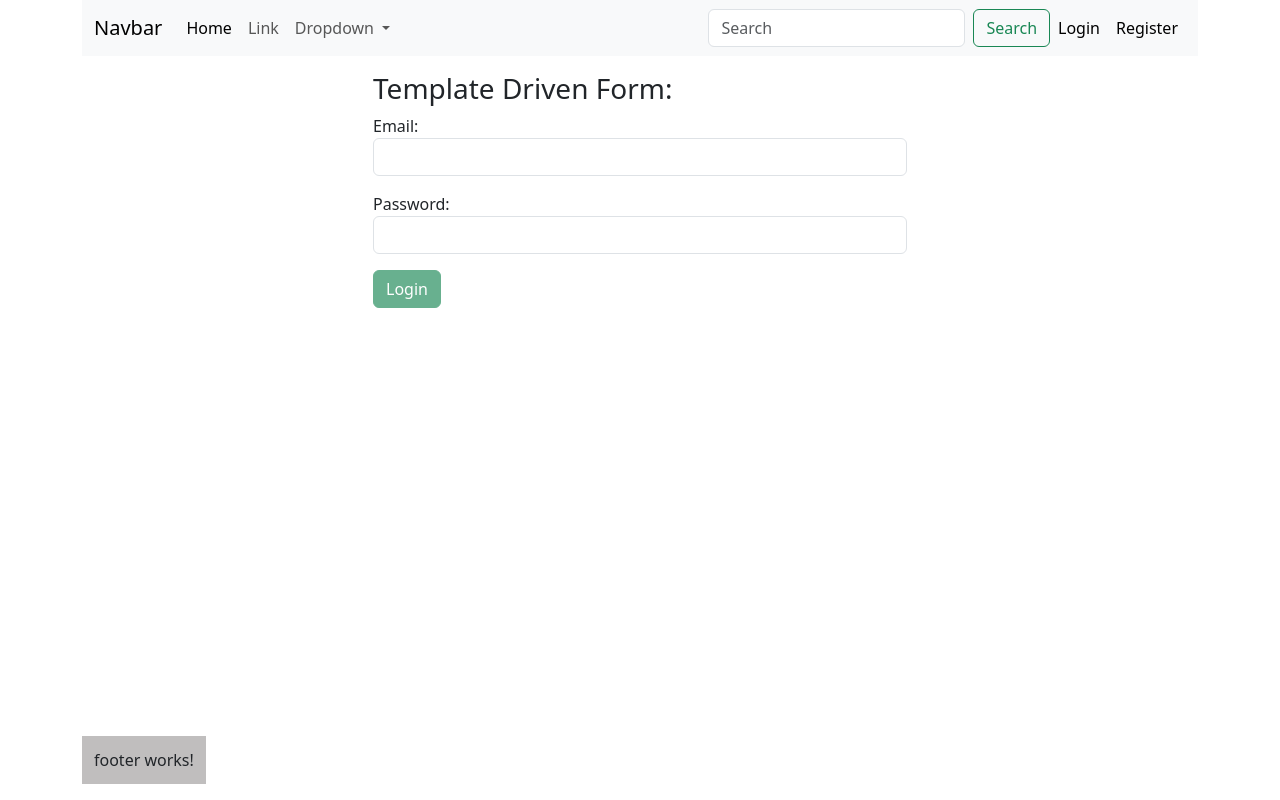
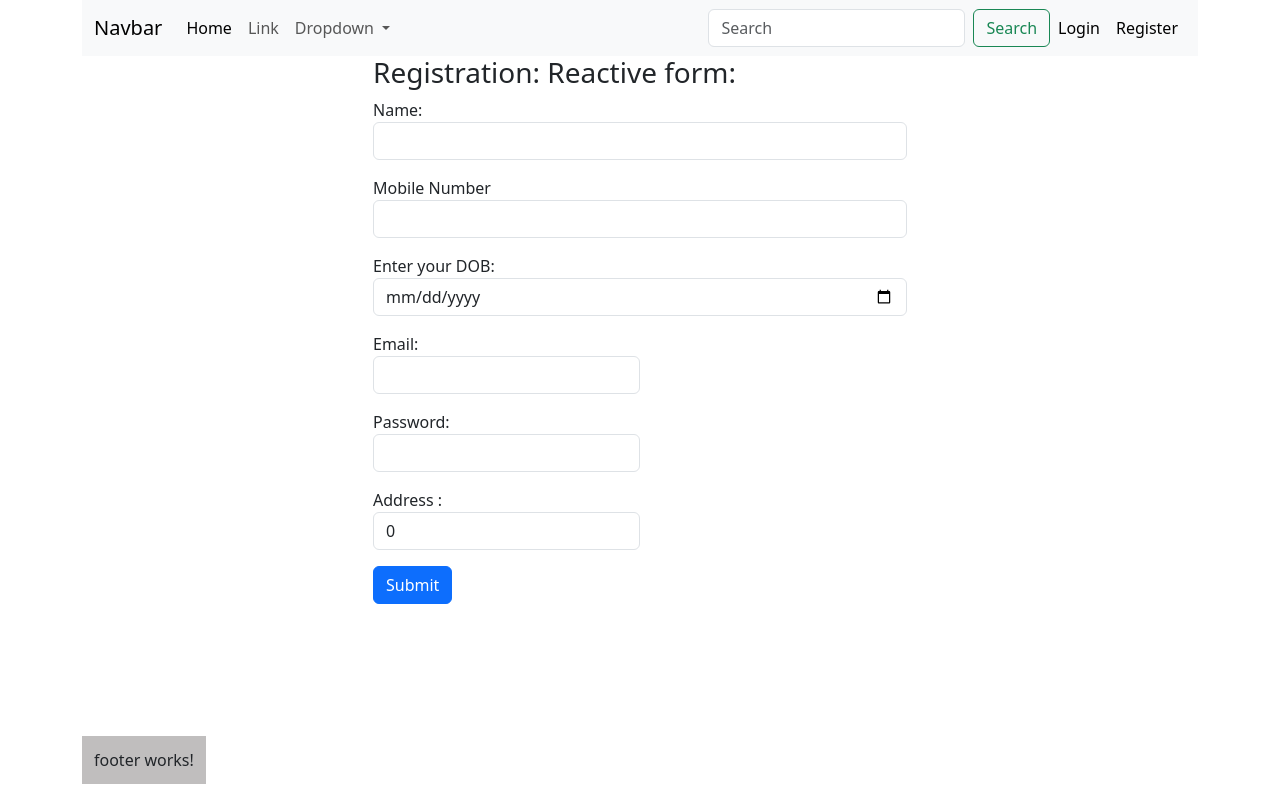
Before and after one commit to sudhansom/EcomAngular, an Angular app: page /sign-up in a window 1280 px wide. Built offline with nearby package versions, Linux system fonts and the light colour scheme.

Commit message:
fix login and register form distinct

```diff
--- a/src/app/customer/signin-signup/signin-signup.component.html
+++ b/src/app/customer/signin-signup/signin-signup.component.html
@@ -1,7 +1,7 @@
 <div class="jumbotron">
   <div class="container">
     <div class="row">
-      <div *ngIf="!login" class="col-md-6 offset-md-3">
+      <div *ngIf="(loginMode$ | async)==='register'" class="col-md-6 offset-md-3">
         <h3>Registration: Reactive form:</h3>
         <form [formGroup]="signupForm" (ngSubmit)="onSubmit()">
           <div class="form-group mb-3">
@@ -79,7 +79,7 @@
           <button class="btn btn-primary" type="submit">Submit</button>
         </form>
       </div>
-      <div *ngIf="login" class="col-md-6 offset-md-3 mt-3">
+      <div *ngIf="(loginMode$ | async)==='login'" class="col-md-6 offset-md-3 mt-3">
         <h3>Template Driven Form:</h3>
         <form #form="ngForm" (ngSubmit)="onLogin(form)">
           <div class="form-group mb-3">
--- a/src/app/customer/signin-signup/signin-signup.component.ts
+++ b/src/app/customer/signin-signup/signin-signup.component.ts
@@ -1,20 +1,21 @@
 import { CommonModule } from '@angular/common';
-import { Component } from '@angular/core';
+import { Component, DoCheck, OnInit } from '@angular/core';
 import { ReactiveFormsModule, FormGroup, FormControl, Validators, FormsModule, NgForm } from '@angular/forms';
 import { ApiService } from '../../core/services/api.service';
 import { LoginSignupService } from '../../shared/services/login-signup.service';
 import { Router } from '@angular/router';
+import { BehaviorSubject } from 'rxjs';
 
 @Component({
   selector: 'app-signin-signup',
   standalone: true,
   imports: [CommonModule, ReactiveFormsModule, FormsModule],
   templateUrl: './signin-signup.component.html',
-  styleUrl: './signin-signup.component.scss'
+  styleUrl: './signin-signup.component.scss',
 })
-export class SigninSignupComponent {
+export class SigninSignupComponent implements OnInit, DoCheck {
   signupForm!: FormGroup;
-  login = true;
+  loginMode$ = new BehaviorSubject<string>('login');
 
   constructor(private apiService: LoginSignupService, private router: Router){}
 
@@ -34,7 +35,11 @@ export class SigninSignupComponent {
   }
   onLogin(form: NgForm){
     this.apiService.adminLogin(form.value.email, form.value.password).subscribe(data => {
-      localStorage.setItem('role', data[0].role);
+      if(data.length){
+        localStorage.setItem('role', data[0].role);
+      }else {
+        localStorage.removeItem('role');
+      }
       if(localStorage.getItem('role')){
         localStorage.setItem('isLoggedIn', 'true');
         this.router.navigate(['/']);
@@ -42,4 +47,12 @@ export class SigninSignupComponent {
     });
     form.reset();
   }
+
+  ngDoCheck(): void {
+      if(this.router.url==='/sign-in'){
+        this.loginMode$.next('login');
+      }else {
+        this.loginMode$.next('register');
+      }
+  }
 }
```
